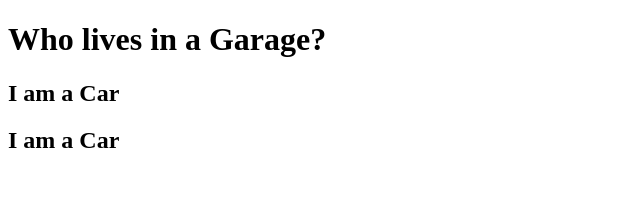
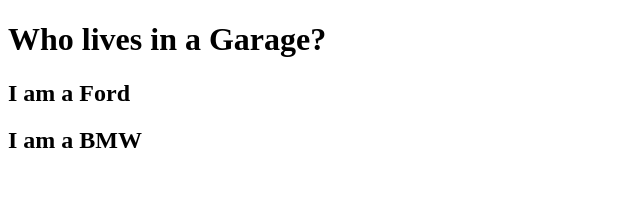
Before and after one commit to dus-tin9/Caravan-Chaos, a React (Vite) app in the folder my-app/: page / in a window 1280 px wide. Shown: the top 204 px of the page, without its empty margins (0-640 px from the left). Built offline with nearby package versions, Linux system fonts and the light colour scheme.

Commit message:
geiches anders rendern

```diff
--- a/my-app/src/main.tsx
+++ b/my-app/src/main.tsx
@@ -2,10 +2,10 @@
 
 
 
-function Car () {
+function Car (props) {
 
   return (
-    <h2>I am a Car</h2>
+    <h2>I am a {props.brand}</h2>
   )
 }
 
@@ -14,8 +14,8 @@
   return(
     <>
       <h1>Who lives in a Garage?</h1>
-      <Car />
-      <Car />
+      <Car brand="Ford"/>
+      <Car brand="BMW"/>
     </>
   )
 }
```
